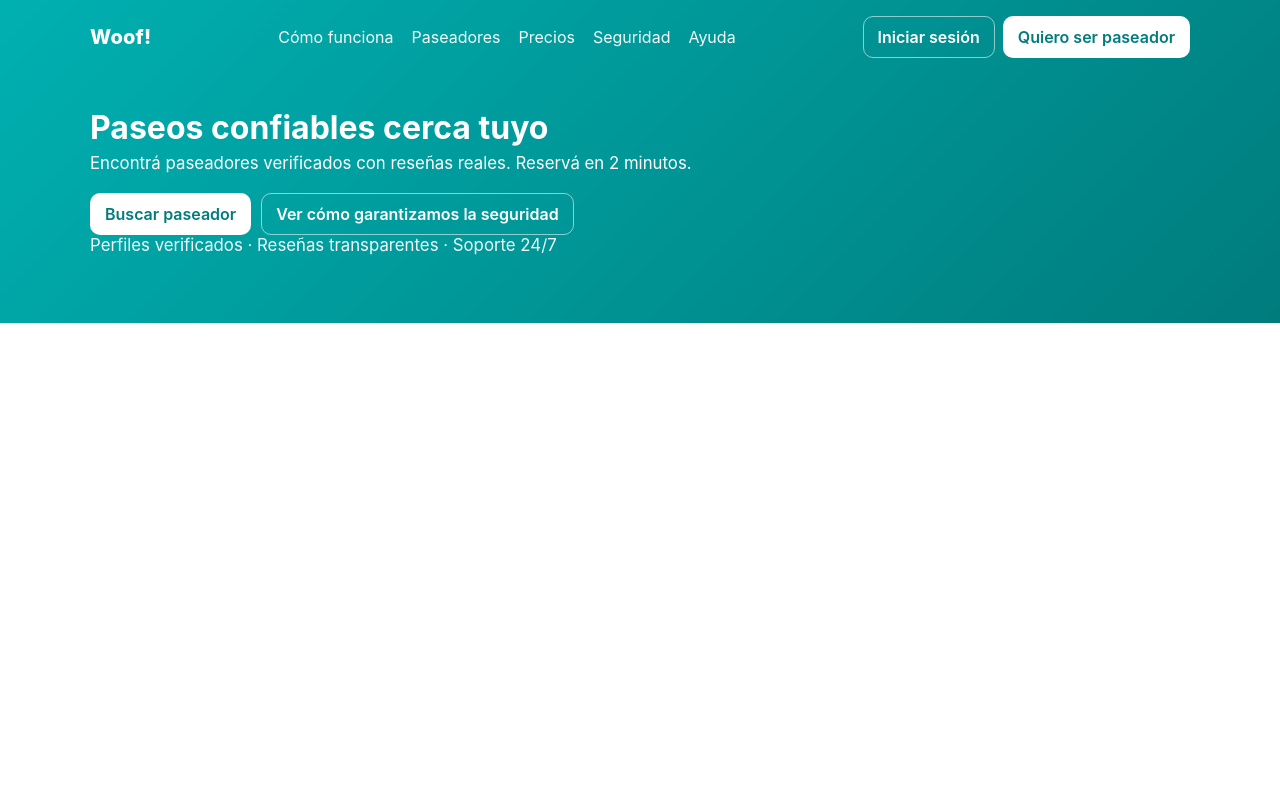
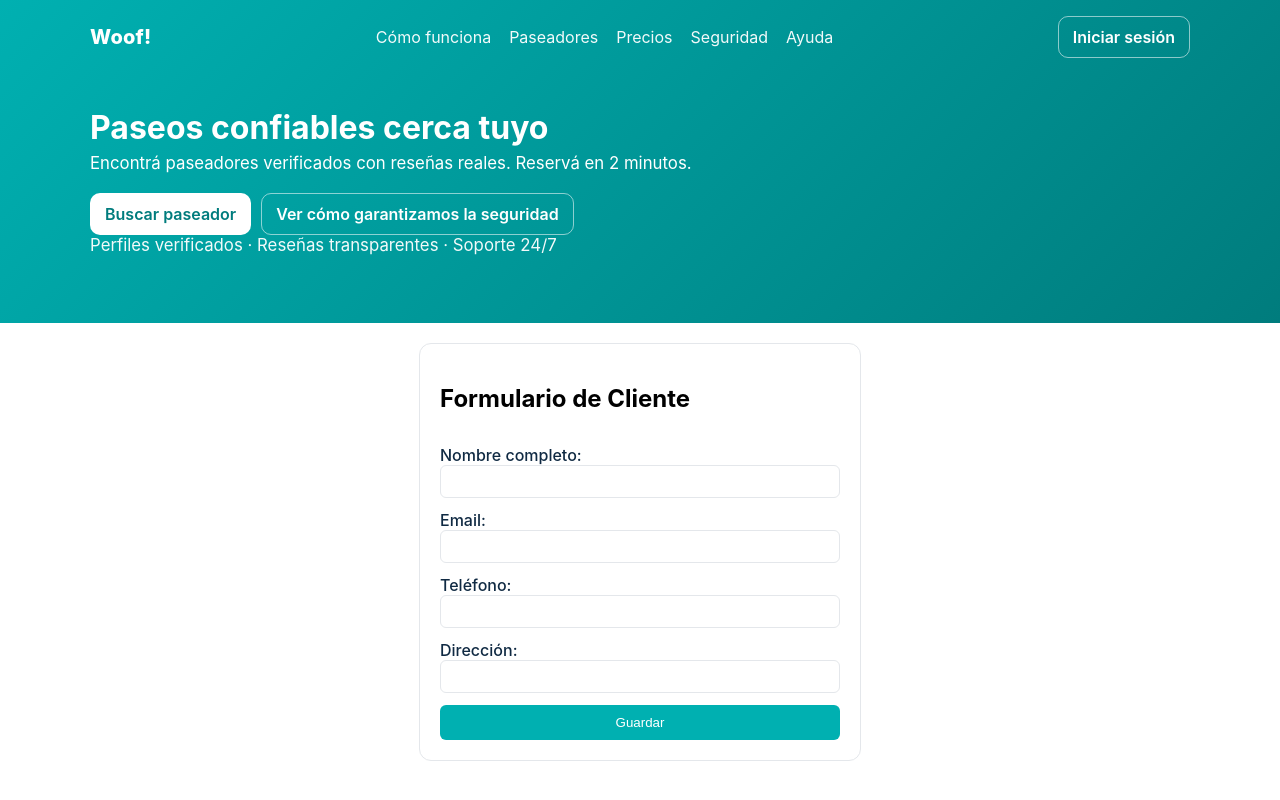
Before and after one commit to diazme1/woof, a React (Create React App) app in the folder woof-frontend/: page /login in a window 1280 px wide. Built offline with nearby package versions, Linux system fonts and the light colour scheme.

Commit message:
formulario inicio sesion

```diff
--- a/woof-frontend/package.json
+++ b/woof-frontend/package.json
@@ -9,6 +9,7 @@
     "@testing-library/user-event": "^13.5.0",
     "react": "^19.1.1",
     "react-dom": "^19.1.1",
+    "react-router-dom": "^7.8.2",
     "react-scripts": "5.0.1",
     "web-vitals": "^2.1.4"
   },
--- a/woof-frontend/src/App.jsx
+++ b/woof-frontend/src/App.jsx
@@ -1,21 +1,19 @@
+import { BrowserRouter as Router, Routes, Route } from "react-router-dom";
 import Header from "./components/Header/Header";
+import ClientForm from "./components/ClientForm/ClientForm";
 
 
 const App = () => {
+    return (
+        <Router>
+            <Header></Header>
 
-    return(
-        <>
-
-        <Header></Header>
+            <Routes>
+                <Route path="/login" element={<ClientForm />} />
+            </Routes>
+        </Router>
+    )
+}
 
 
-
-
-        </>
-
-    )
-
-
-}
-
 export default App;
--- /dev/null
+++ b/woof-frontend/src/components/ClientForm/ClientForm.jsx
@@ -0,0 +1,53 @@
+import { useState } from "react";
+import styles from "./ClientForm.module.css";
+
+const ClientForm = () => {
+    const [formData, setFormData] = useState({
+        fullName: "",
+        email: "",
+        phone: "",
+        address: ""
+    });
+
+    const handleChange = (e) => {
+        setFormData({
+            ...formData,
+            [e.target.name]: e.target.value
+        });
+    };
+
+    const handleSubmit = (e) => {
+        e.preventDefault();
+        console.log("Datos del cliente:", formData);
+    };
+
+    return (
+        <form className={styles.form} onSubmit={handleSubmit}>
+            <h2>Formulario de Cliente</h2>
+
+            <label>
+                Nombre completo:
+                <input type="text" name="fullName" value={formData.fullName} onChange={handleChange} required />
+            </label>
+
+            <label>
+                Email:
+                <input type="email" name="email" value={formData.email} onChange={handleChange} required />
+            </label>
+
+            <label>
+                Teléfono:
+                <input type="tel" name="phone" value={formData.phone} onChange={handleChange} required />
+            </label>
+
+            <label>
+                Dirección:
+                <input type="text" name="address" value={formData.address} onChange={handleChange} required />
+            </label>
+
+            <button type="submit">Guardar</button>
+        </form>
+    );
+};
+
+export default ClientForm;
--- /dev/null
+++ b/woof-frontend/src/components/ClientForm/ClientForm.module.css
@@ -0,0 +1,37 @@
+.form {
+    display: flex;
+    flex-direction: column;
+    gap: 12px;
+    max-width: 400px;
+    margin: 20px auto;
+    padding: 20px;
+    border: 1px solid var(--line);
+    border-radius: 12px;
+    background: var(--card);
+}
+
+label {
+    display: flex;
+    flex-direction: column;
+    font-weight: 500;
+    color: var(--ink);
+}
+
+input {
+    padding: 8px;
+    border-radius: 6px;
+    border: 1px solid var(--line);
+}
+
+button {
+    padding: 10px;
+    background: var(--primary);
+    color: white;
+    border: none;
+    border-radius: 6px;
+    cursor: pointer;
+}
+
+button:hover {
+    background: var(--primary-700);
+}
--- a/woof-frontend/src/components/Header/Header.jsx
+++ b/woof-frontend/src/components/Header/Header.jsx
@@ -1,3 +1,4 @@
+import { Link } from "react-router-dom";
 import { useState } from "react";
 import styles from "./Header.module.css";
 
@@ -29,8 +30,9 @@ const Header = () => {
                 </ul>
 
                 <div className={styles.ctas}>
-                    <a className={`${styles.btn} ${styles.ghost}`} href="#login">Iniciar sesión</a>
-                    <a className={`${styles.btn} ${styles.solid}`} href="#ser-paseador">Quiero ser paseador</a>
+                    <Link className={`${styles.btn} ${styles.ghost}`} to="/login">
+                        Iniciar sesión
+                    </Link>
                 </div>
             </nav>
 
```
Also changed, not shown: 1 other file (tests, documents, lock files or other folders).
